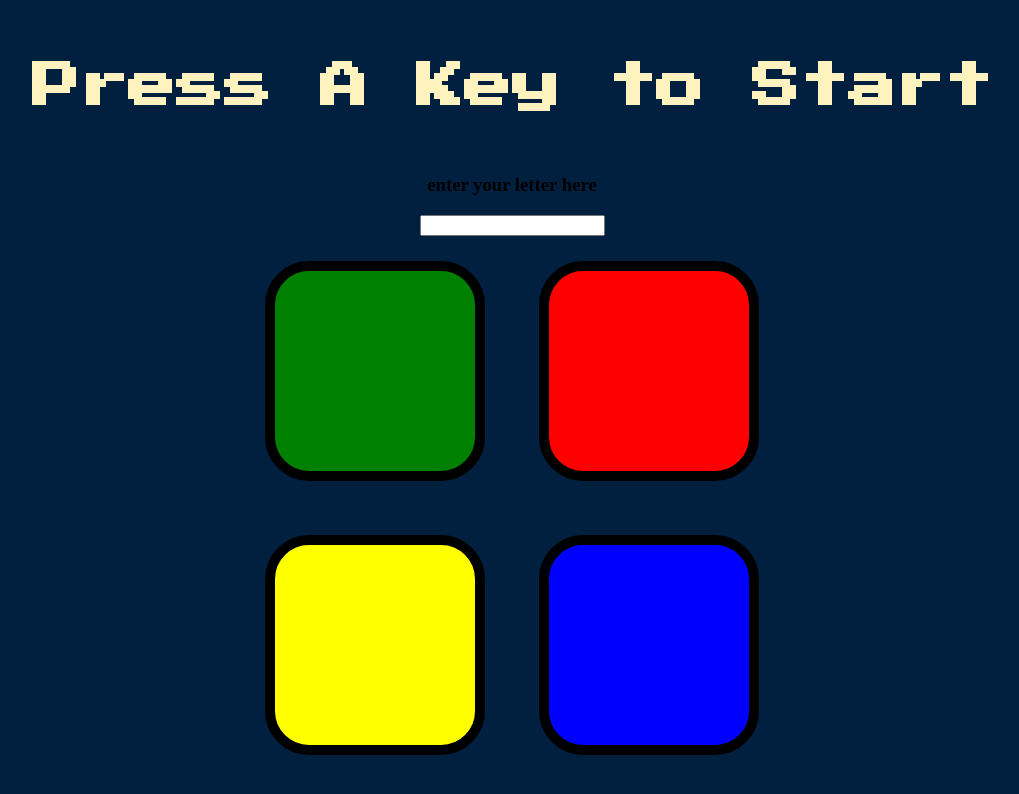
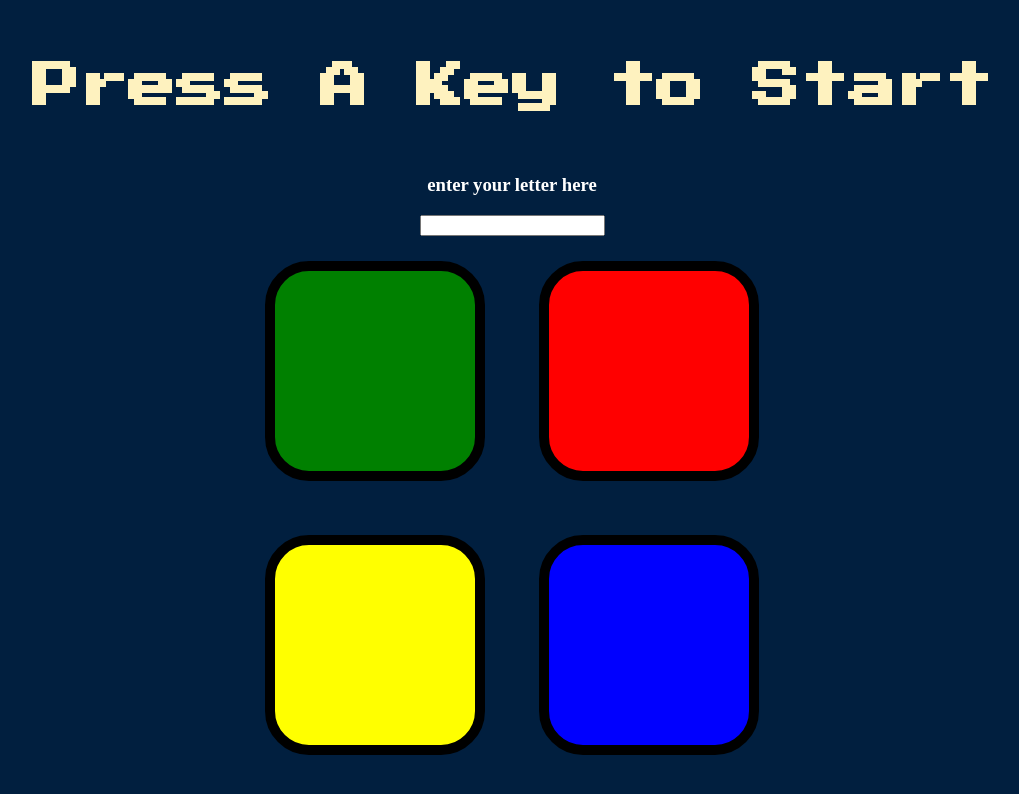
Before and after one commit to ankitaman11/simongame, a plain HTML site: page index.html in a window 1280 px wide. Shown: the whole page, without its empty margins (128-1147 px from the left). Drawn offline with nearby package versions, Linux system fonts and the light colour scheme.

Commit message:
Update styles.css

```diff
--- a/styles.css
+++ b/styles.css
@@ -2,6 +2,11 @@ body {
   text-align: center;
   background-color: #011F3F;
 }
+h3
+{
+  color:white;
+}
+
 
 #level-title {
   font-family: 'Press Start 2P', cursive;
```
